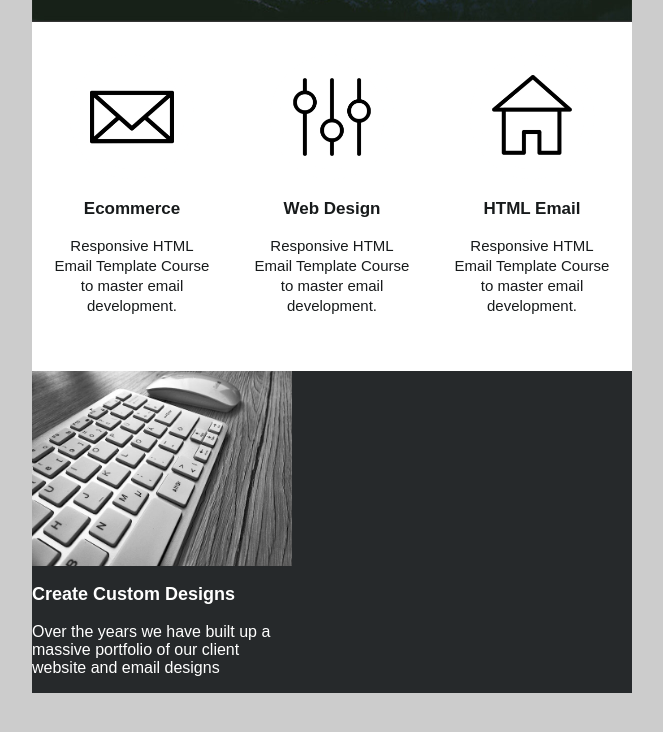
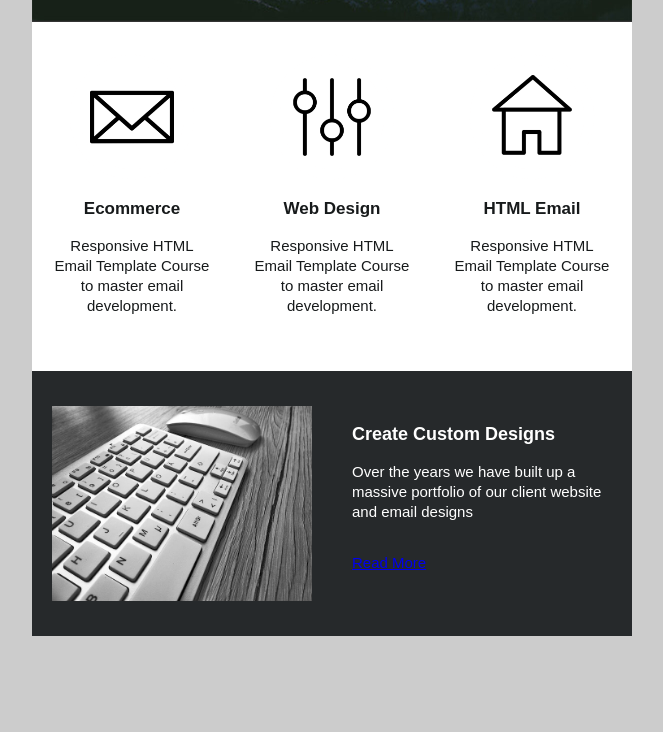
Before and after one commit to DDeShon/html-email-template-2, a plain HTML site: page index.html in a window 1280 px wide. Shown: the part 436-1168 px from the top of the page, without its empty margins (308-971 px from the left). After the commit the page ends 1132 px from the top, so only its background shows below. Drawn offline with Linux system fonts and the light colour scheme.

Commit message:
working on table content

```diff
--- a/index.html
+++ b/index.html
@@ -64,6 +64,17 @@
         font-size: 15px;
         line-height: 20px;
         padding: 0 5px;
+      }
+      .two-columns.last {
+        padding: 15px 0;
+      }
+      .two-columns .padding {
+        padding: 20px;
+      }
+      .two-columns .content {
+        font-size: 15px;
+        line-height: 20px;
+        text-align: left;
       }
     </style>
   </head>
@@ -240,9 +251,9 @@
         <!-- TWO COLUMN SECTION -->
         <tr>
           <td style="background-color: #26292b; color: #ffffff">
-            <table width="100">
+            <table width="100%">
               <tr>
-                <td class="two-colums last">
+                <td class="two-columns last">
                   <table class="column">
                     <tr>
                       <td class="padding">
@@ -272,11 +283,12 @@
                               <p style="font-weight: bold; font-size: 18px">
                                 Create Custom Designs
                               </p>
-                              <p>
+                              <p style="padding-bottom: 16px">
                                 Over the years we have built up a massive
                                 portfolio of our client website and email
                                 designs
                               </p>
+                              <a href="#" class="button">Read More</a>
                             </td>
                           </tr>
                         </table>
```
